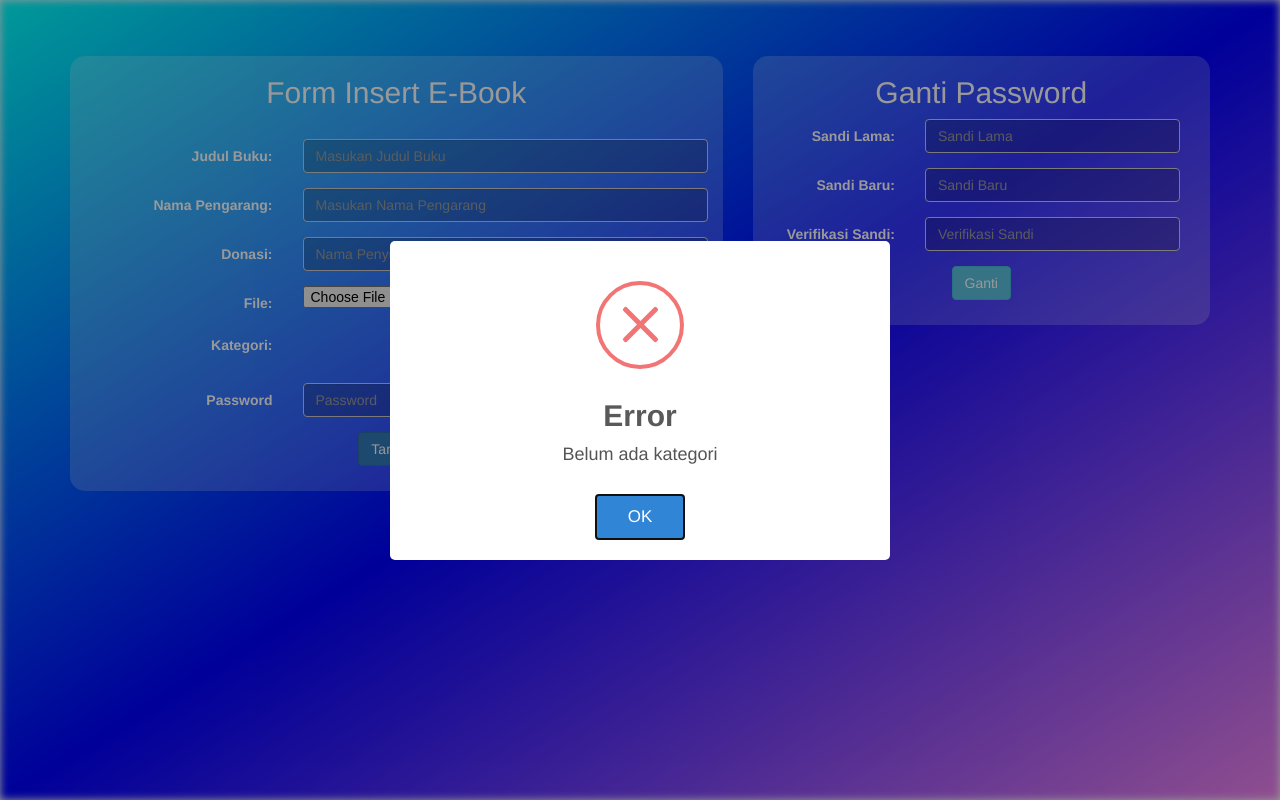
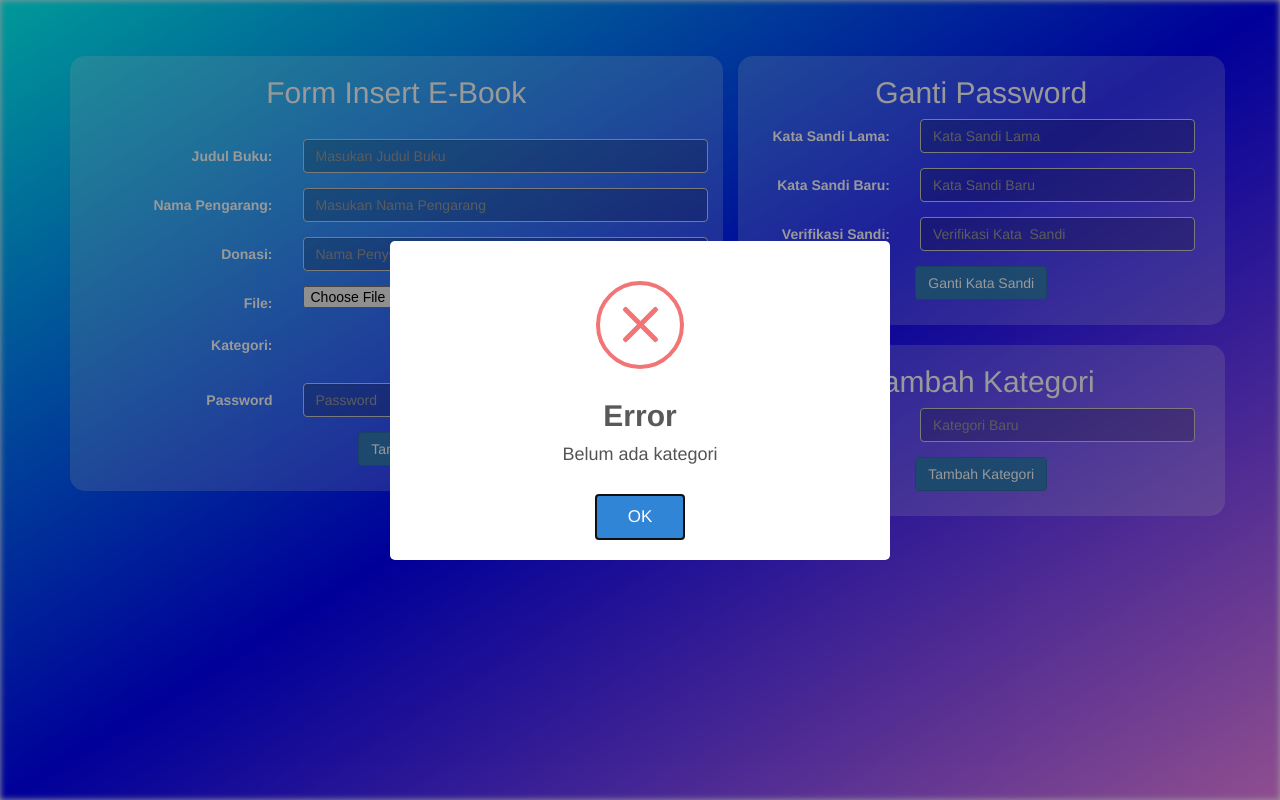
Before and after one commit to dekiakbar/ebook, a PHP site: page /tambah.php in a window 1280 px wide. Run offline with PHP 8.4, Linux system fonts and the light colour scheme; the visitor is signed in with stand-in values (Sample User, id 1); data that the repository does not hold is empty.

Commit message:
tamah kategori + clas php

```diff
--- a/adm/tambah.php
+++ b/adm/tambah.php
@@ -85,33 +85,54 @@
 						</form>
 					</div>
 					<div class="col-sm-5">
+						<div class="row">
 							<div class="col-sm-12 warbel">
 								<h2 class="text-center">Ganti Password</h2>
 								<form action="" method="post" class="form-horizontal col-sm-12">
 									<div class="form-group">
-									<label class="control-label col-sm-4">Sandi Lama:</label>
+										<label class="control-label col-sm-4">Kata Sandi Lama:</label>
 										<div class="col-sm-8">
-										<input type="password" name="paslam" class="form-control" placeholder="Sandi Lama">
+											<input type="password" name="paslam" class="form-control" placeholder="Kata Sandi Lama" required>
 										</div>
 									</div>
 									<div class="form-group">
-									<label class="control-label col-sm-4">Sandi Baru:</label>
+										<label class="control-label col-sm-4">Kata Sandi Baru:</label>
 										<div class="col-sm-8">
-										<input type="password" name="pasbar" class="form-control" placeholder="Sandi Baru">
+											<input type="password" name="pasbar" class="form-control" placeholder="Kata Sandi Baru" required>
 										</div>
 									</div>
 									<div class="form-group">
 										<label class="control-label col-sm-4">Verifikasi Sandi:</label>
 										<div class="col-sm-8">
-										<input type="password" name="verpas" class="form-control" placeholder="Verifikasi Sandi">
+											<input type="password" name="verpas" class="form-control" placeholder="Verifikasi Kata  Sandi" required>
 										</div>
 									</div>
 									<div class="form-group">
 										<div class="col-sm-12 text-center">
-										<input type="submit" name="ganpas" value="Ganti" class="btn btn-info">
+											<input type="submit" name="ganpas" value="Ganti Kata Sandi" class="btn btn-primary">
 										</div>
 									</div>
 								</form>
+							</div>
+						</div>
+						<br>
+						<div class="row">
+							<div class="col-sm-12 warbel">
+								<h2 class="text-center">Tambah Kategori</h2>
+								<form action="" method="post" class="form-horizontal col-sm-12">
+									<div class="form-group">
+										<label class="control-label col-sm-4">Nama Kategori:</label>
+										<div class="col-sm-8">
+											<input type="text" name="katbar" class="form-control" placeholder="Kategori Baru" required>
+										</div>
+									</div>
+									<div class="form-group">
+										<div class="col-sm-12 text-center">
+											<input type="submit" name="tamkat" value="Tambah Kategori" class="btn btn-primary">
+										</div>
+									</div>
+								</form>
+							</div>
 						</div>
 					</div>
 				</div>
@@ -143,7 +164,7 @@
 						move_uploaded_file($file, '../ebook/'.$nama);
 						$insert = mysqli_query($koneksi," INSERT INTO buku(jdl, nmp, kat, link, tgl, donasi, ukuran)VALUES ('$judul', '$pengarang', '$kat', '../ebook/$nama', '$tgl', '$donasi', '$ukuran')") or die('Error: ' . mysqli_error($koneksi));
 						if ($insert) {
-							echo "<script>swal('Sukses','Upload Berhasil','success');</script>";
+							echo "<script>swal('Berhasil','Upload Berhasil','success');</script>";
 						}else{
 							echo "<script>swal('Gagal','Upload Gagal','error');</script>";
 						}
@@ -157,5 +178,19 @@
 			}else{
 				echo "<script>swal('Error','Buku Sudah Ada','error');</script>";
 			}
+		}elseif (isset($_POST['tamkat'])) {
+			$katbar = $_POST['katbar'];
+
+			$tes = mysqli_query($koneksi,"SELECT * FROM kate WHERE kategori='$katbar'");
+			if (mysqli_num_rows($tes) == 0) {
+				$insert = mysqli_query($koneksi,"INSERT INTO kate(kategori) VALUES ('$katbar')") or die('Eror:'.mysqli_error($koneksi));
+				if ($insert) {
+					echo "<script>swal('Berhasil','Berhasil Tambah kategori','success');</script>";
+				}else{
+					echo "<script>swal('Gagal','Gagal Tambah kategori','error');</script>";
+				}
+			}else{
+				echo "<script>swal('Error','Kategori Sudah Ada','error');</script>";
+			}
 		}
 	?>
--- a/css/style.css
+++ b/css/style.css
@@ -89,7 +89,7 @@ tambah
     -moz-filter: blur(6px);
     -o-filter: blur(6px);
     -ms-filter: blur(6px);
-    filter: blur(4px);
+    filter: blur(3px);
     overflow: hidden;
     position: relative;
 }
```
Lines whose indentation alone changed are shown as unchanged.
